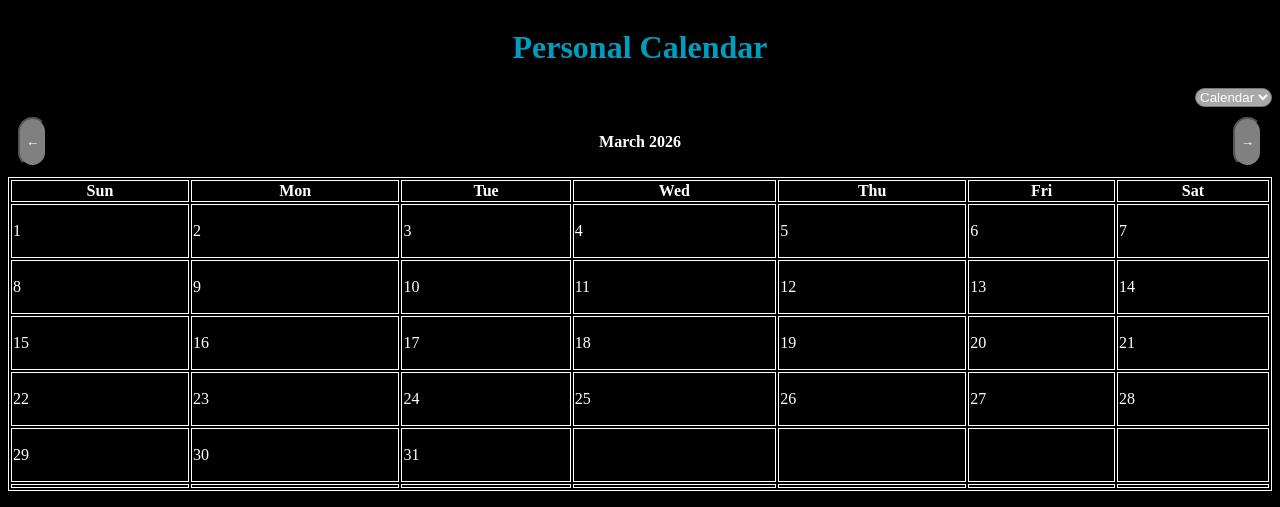
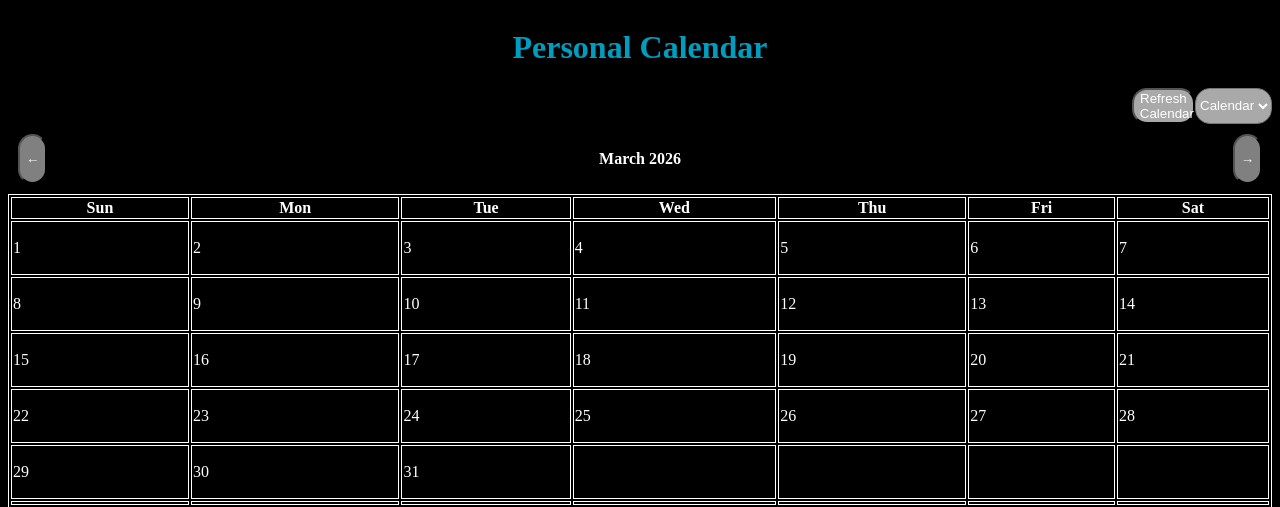
Before and after one commit to matthewhogan22/To_Do_Site, a Flask app: page /calendar in a window 1280 px wide. Shown: the top 507 px of the page. Run offline with Flask 3, Linux system fonts and the light colour scheme; data that the repository does not hold is empty.

Commit message:
Basic framework for rendering calendar

```diff
--- a/backend/static/calendar.css
+++ b/backend/static/calendar.css
@@ -63,3 +63,10 @@ table, th, td {
     display: flex;
     justify-content: flex-end;
 }
+
+.interact-button {
+    color: #FFFFFF;
+    background-color: darkgray;
+    border-radius: 15px;
+    width: 5%;
+}
--- a/backend/static/calendar.js
+++ b/backend/static/calendar.js
@@ -148,4 +148,9 @@ jQuery(async function($) {
             window.location.href = selectedPage;
         });
     }
+
+    var refresh_button = $("#refresh-button");
+    refresh_button.on("click", async function e() {
+        renderCalendar();
+    });
 });
--- a/backend/templates/calendar.html
+++ b/backend/templates/calendar.html
@@ -14,6 +14,7 @@
         </h1>
     </div>
     <div class="interact-buttons">
+        <button id="refresh-button" class="interact-button">Refresh Calendar</button>
         <select name="pages" id="pages" class="interact-dropdown">
             <option value="/calendar">Calendar</option>
             <option value="/">To-Do</option>
```
